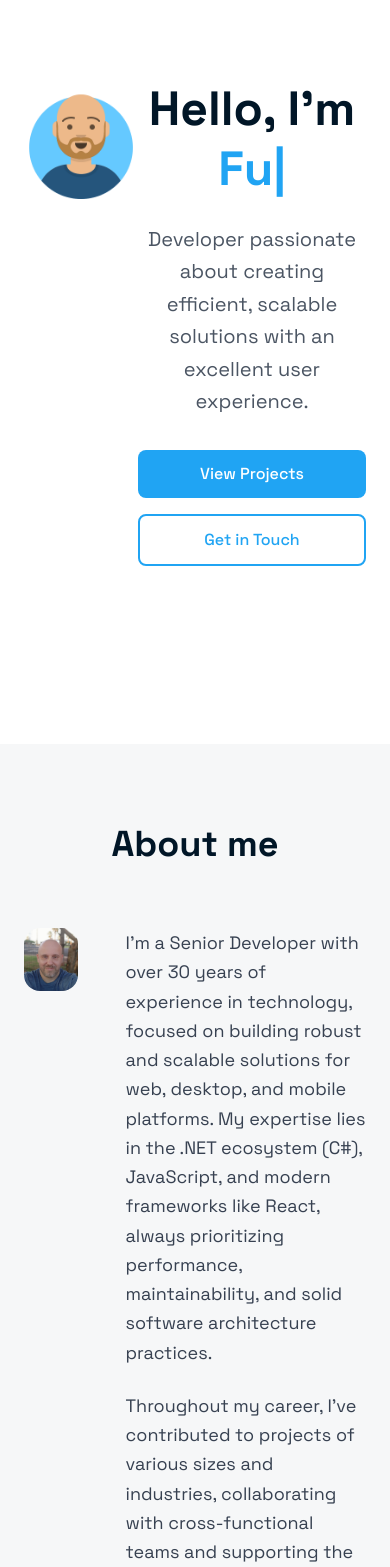
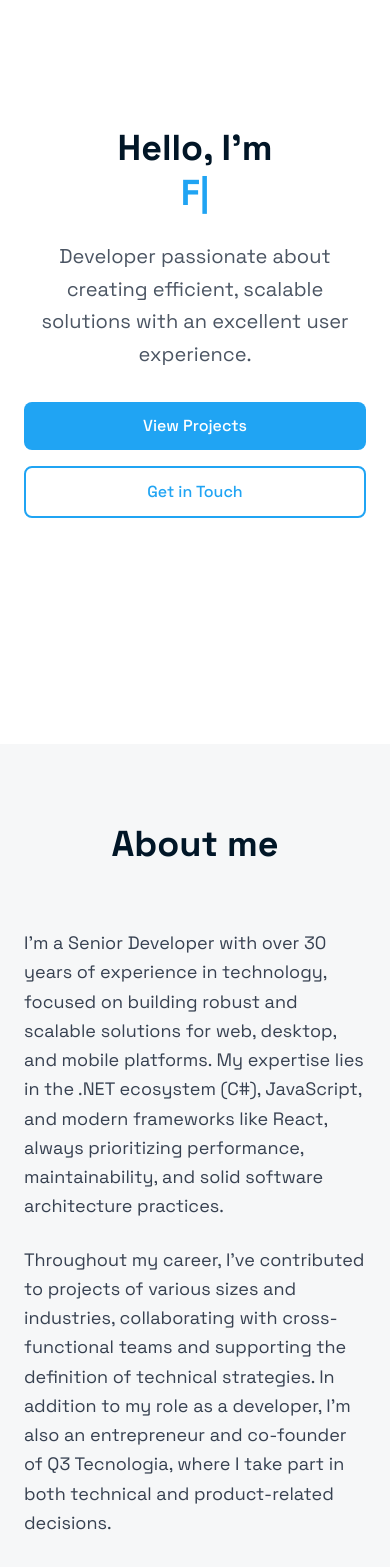
Before and after one commit to alan-lisboa/alan-lisboa.github.io, a React (Vite) app: page / in a window 390 px wide. Shown: the part 100-1667 px from the top of the page. Built offline with nearby package versions, Linux system fonts and the light colour scheme; a web font is replaced by a local one.

Commit message:
Fix for mobile

```diff
--- a/index.html
+++ b/index.html
@@ -4,6 +4,7 @@
 <head>
   <meta charset="UTF-8" />
   <meta name="viewport" content="width=device-width, initial-scale=1.0" />
+
   <title>Alan Lisboa</title>
   <meta name="description" content="Desenvolvedor Full Stack" />
   <meta name="author" content="Alan Lisboa" />
--- a/src/components/sections/AboutSection.tsx
+++ b/src/components/sections/AboutSection.tsx
@@ -13,7 +13,7 @@ const AboutSection = () => {
 
           <div className="grid grid-flow-col md:grid-cols-3 gap-12 items-top">
 
-            <div className="col-span-1">
+            <div className="sm:col-span-1 hidden sm:flex">
               <div className="animate-slide-in">
                 <img src="./alan.jpg" alt="alan" className="rounded-2xl" />
               </div>
--- a/src/components/sections/HeroSection.tsx
+++ b/src/components/sections/HeroSection.tsx
@@ -10,15 +10,15 @@ const HeroSection = () => {
   return (
     <section id="home" className="min-h-screen flex items-center justify-center bg-white">
       <div className="max-w-6xl mx-auto px-6 py-20">
+        <div className="grid grid-flow-col grid-cols-3">
 
-        <div className="grid grid-flow-col grid-cols-3">
-          <div className="col-span-1">
+          <div className="sm:col-span-1 hidden sm:flex">
             <img src="./avataaars.png" alt="alan" width={280} />
           </div>
 
-          <div className="col-span-2">
+          <div className="col-span-3 sm:col-span-2">
             <div className="text-center animate-fade-in items-center">
-              <h1 className="text-5xl md:text-7xl font-bold text-portfolio-dark mb-6 leading-tight">
+              <h1 className="text-4xl md:text-7xl font-bold text-portfolio-dark mb-6 leading-tight">
                 {t('hero.greeting')}
                 <br />
                 <span className="text-portfolio-blue">
```
Also changed, not shown: 3 other files (tests, documents, lock files or other folders).
